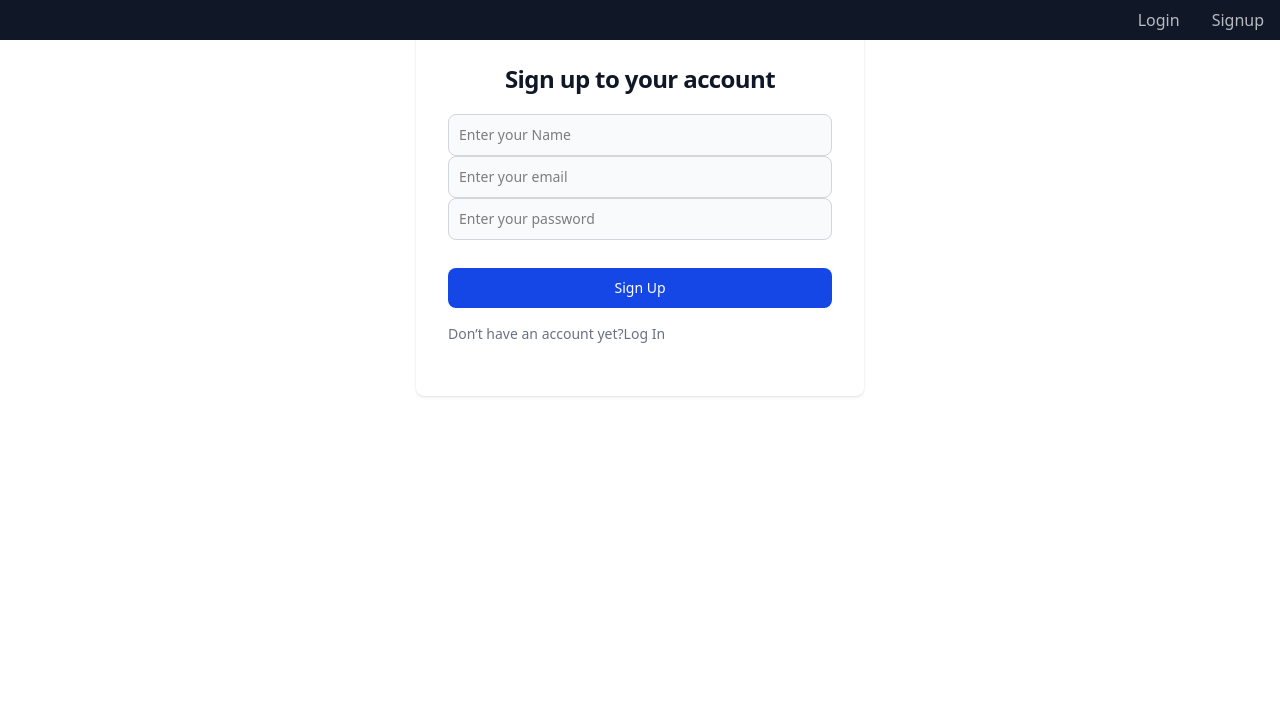
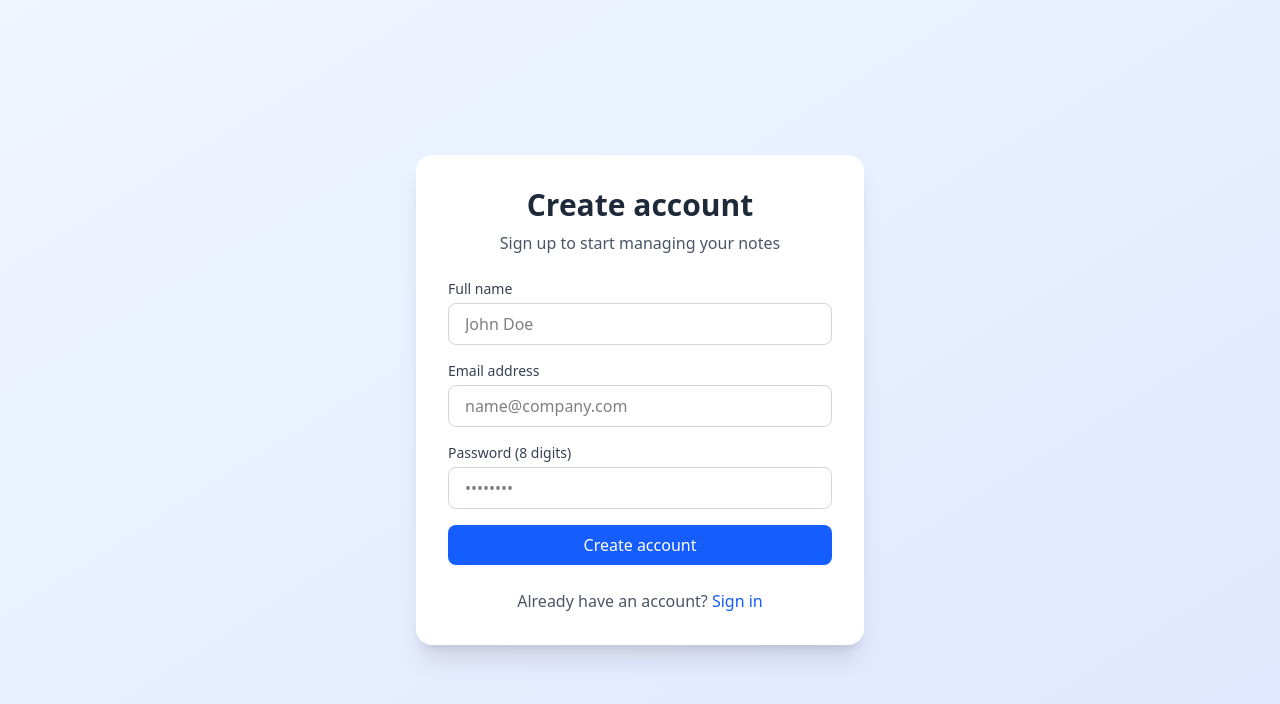
Before and after one commit to akshi009/Let-s-Plan, a React (Vite) app: page /signup in a window 1280 px wide. Shown: the top 704 px of the page. Built offline with nearby package versions, Linux system fonts and the light colour scheme; no server answers.

Commit message:
almost done

```diff
--- a/src/App.jsx
+++ b/src/App.jsx
@@ -3,7 +3,6 @@ import { useEffect } from 'react';
 import { useDispatch } from 'react-redux';
 import { Outlet } from 'react-router-dom';
 import './App.css';
-import Header from './components/Header';
 import { checkAuthSession } from './store/authstore';
 
 function App() {
@@ -15,9 +14,9 @@ const dispatch = useDispatch()
 
   return (
     <>
-    <header className="fixed top-0 right-0 w-full bg-transparent z-10">
+    {/* <header className="fixed top-0 right-0 w-full bg-transparent z-10">
         <Header/>
-      </header>
+      </header> */}
 
       {/* Main Content */}
       <main className="  ">
--- a/src/appwrite/todo_appwrite.js
+++ b/src/appwrite/todo_appwrite.js
@@ -53,6 +53,7 @@ export class AppwriteTodo{
     async updateTodo(todoId,title)
     {
 
+
         try {
             const newtitle = await this.database.updateDocument(
                 config.appwriteDatabaseId,
@@ -107,8 +108,9 @@ export class AppwriteTodo{
     }
     async updateTask(taskId,title,color ,Date ,DueDate)
     {
-
+        console.log(title.typeof,"type1")
         try {
+            console.log(title.typeof,"type2")
             const newtitle = await this.database.updateDocument(
                 config.appwriteDatabaseId,
                 config.appwritetaskCollectionId,
@@ -117,7 +119,7 @@ export class AppwriteTodo{
             )
             return newtitle
         } catch (error) {
-            console.log(error,': from task appupdate updateTodo')
+            console.log(error,': from task appupdate updateTask')
         }
     }
 
--- a/src/components/Sidebar.jsx
+++ b/src/components/Sidebar.jsx
@@ -62,7 +62,7 @@ function Sidebar({ selectedTodo, activeTodoId, isSidebarOpen, setIsSidebarOpen }
   return (
     <div className={`fixed left-0 top-0  h-screen ${isSidebarOpen ? " z-50 md:w-0 w-full md:z-0" : "z-0"}`}>
       <button
-        className="fixed top-4 left-4 p-2 z-100 focus:outline-none "
+        className=" fixed  top-4 left-4 p-2 z-100 focus:outline-none "
         onClick={() => setIsSidebarOpen(!isSidebarOpen)}
       >
         {isSidebarOpen ? <X size={24} className="text-white" /> : <Menu size={24} />}
--- a/src/components/login.jsx
+++ b/src/components/login.jsx
@@ -8,25 +8,20 @@ import { login as authlogin } from '../store/authstore'
 function Login() {
     const navigate = useNavigate()
     const dispatch = useDispatch()
-    const [error,setError]= useState()
-    const {register,handleSubmit} = useForm()
+    const [error, setError] = useState()
+    const { register, handleSubmit, formState: { errors } } = useForm()
 
-    const login = async (data)=>{
+    const login = async (data) => {
       setError('')
-      console.log(data)
       try {
-        const session = await auth.login(data ) //didn't get properly
-        if(session)
-        {
-          const userdata= await auth.getUser()
+        const session = await auth.login(data)
+        if(session) {
+          const userdata = await auth.getUser()
           if(userdata) dispatch(authlogin(userdata))
           navigate('/')
+        } else {
+          setError('Invalid credentials')
         }
-        else{
-          setError('Invalid Token')
-        }
-
-
       } catch (error) {
         setError(error.message)
         console.log(error)
@@ -34,72 +29,88 @@ function Login() {
     }
 
   return (
-    <section>
-      <div className="flex flex-col items-center justify-center px-6 text-white mx-auto py-10 lg:py-0">
+    <section className="justify-center h-screen items-center flex  flex-col  bg-gradient-to-br from-blue-50 to-indigo-100">
 
-      <div className="w-full bg-white rounded-lg shadow dark:border md:mt-0 sm:max-w-md xl:p-0 dark:bg-gray-900 dark:border-gray-700">
-          <div className="p-6 space-y-4 md:space-y-6 sm:p-8">
-              <h1 className="text-xl text-center font-bold leading-tight tracking-tight text-gray-900 md:text-2xl dark:text-white">
-                  Log in to your account
-              </h1>
-              <form onSubmit={handleSubmit(login)} className='mt-8'>
+  <div className="md:w-1/2 flex items-center justify-center p-6 md:p-6">
+    <div className="w-full max-w-md bg-white rounded-2xl shadow-xl p-6 md:p-8">
+      <div className="text-center mb-6">
+        <h2 className="text-2xl md:text-3xl font-bold text-gray-800">Log in</h2>
+        <p className="text-gray-600 mt-2">Enter your credentials to access your account</p>
+      </div>
+
+      <form onSubmit={handleSubmit(login)} className="space-y-4">
         <div>
+          <label htmlFor="email" className="block text-sm font-medium text-gray-700 mb-1">Email address</label>
           <input
-                label="Email: "
-                placeholder="Enter your email"
+            id="email"
             type="email"
-                 className="bg-gray-50 border border-gray-300 text-black  text-sm rounded-lg focus:ring-blue-500 focus:border-blue-500 block w-full p-2.5 dark:bg-gray-700 dark:border-gray-600 dark:placeholder-gray-400  dark:focus:ring-blue-500 dark:focus:border-blue-500"
+            placeholder="name@company.com"
+            className="w-full px-4 py-2 rounded-lg border border-gray-300 focus:ring-2 focus:ring-blue-500 focus:border-transparent transition-all duration-200 outline-none"
             {...register("email", {
-                    required: true,
+              required: "Email is required",
               validate: {
-                        matchPatern: (value) => /^\w+([.-]?\w+)*@\w+([.-]?\w+)*(\.\w{2,3})+$/.test(value) ||
-                        "Email address must be a valid address",
+                matchPattern: (value) =>
+                  /^\w+([.-]?\w+)*@\w+([.-]?\w+)*(\.\w{2,3})+$/.test(value) ||
+                  "Please enter a valid email address"
               }
             })}
           />
+          {errors.email && (
+            <p className="mt-1 text-sm text-red-600">{errors.email.message}</p>
+          )}
         </div>
+
         <div>
+          <div className="flex items-center justify-between mb-1">
+            <label htmlFor="password" className="block text-sm font-medium text-gray-700">Password</label>
+          </div>
           <input
-                label="Password: "
-                placeholder="Enter your password"
+            id="password"
             type="password"
-                 className="bg-gray-50 border border-gray-300 text-black  text-sm rounded-lg focus:ring-blue-500 focus:border-blue-500 block w-full p-2.5 dark:bg-gray-700 dark:border-gray-600 dark:placeholder-gray-400  dark:focus:ring-blue-500 dark:focus:border-blue-500"
+            placeholder="••••••••"
+            className="w-full px-4 py-2 rounded-lg border border-gray-300 focus:ring-2 focus:ring-blue-500 focus:border-transparent transition-all duration-200 outline-none"
             {...register("password", {
-                    required: true,
-
+              required: "Password is required"
             })}
           />
-                  </div>
-                  <div className="flex items-center justify-between">
-                      <div className="flex items-start">
-                          <div className="flex items-center h-5">
-
+          {errors.password && (
+            <p className="mt-1 text-sm text-red-600">{errors.password.message}</p>
+          )}
         </div>
 
+        {error && (
+          <div className="px-4 py-3 bg-red-50 border-l-4 border-red-500 rounded-md">
+            <div className="flex">
+              <div className="flex-shrink-0">
+                <svg className="h-5 w-5 text-red-500" viewBox="0 0 20 20" fill="currentColor">
+                  <path fillRule="evenodd" d="M10 18a8 8 0 100-16 8 8 0 000 16zM8.707 7.293a1 1 0 00-1.414 1.414L8.586 10l-1.293 1.293a1 1 0 101.414 1.414L10 11.414l1.293 1.293a1 1 0 001.414-1.414L11.414 10l1.293-1.293a1 1 0 00-1.414-1.414L10 8.586 8.707 7.293z" clipRule="evenodd" />
+                </svg>
               </div>
-                      {/* <a href="#" className="text-sm font-medium text-primary-600 hover:underline dark:text-primary-500">Forgot password?</a> */}
+              <div className="ml-3">
+                <p className="text-sm text-red-700">{error}</p>
               </div>
+            </div>
+          </div>
+        )}
 
         <button
           type="submit"
-          className="text-white w-full cursor-pointer my-2 bg-blue-700 hover:bg-blue-800 focus:ring-4 focus:outline-none focus:ring-blue-300 font-medium rounded-lg text-sm   px-5 py-2.5 text-center dark:bg-blue-600 dark:hover:bg-blue-700 dark:focus:ring-blue-800"
+          className="w-full cursor-pointer bg-blue-600 hover:bg-blue-700 focus:ring-4 focus:ring-blue-300 text-white font-medium py-2 px-4 rounded-lg transition-all duration-200"
         >
-          Log In
+          Sign in
         </button>
+      </form>
 
-        {error && <p className="text-red-500  text-center text-sm mb-5">{error}</p>}
-                  <p className="text-sm font-light mt-2 text-gray-500 dark:text-gray-400">
-                      Don’t have an account yet?
-
+      <div className="mt-6 text-center">
+        <p className="text-gray-600">
+          Don't have an account?{' '}
           <Link
             to='/signup'
-                      className="font-medium text-primary-600 hover:underline cursor-pointer dark:text-primary-500"
+            className="text-blue-600 hover:text-blue-800 font-medium hover:underline"
           >
-                         Sign Up
+            Create account
           </Link>
         </p>
-
-              </form>
       </div>
     </div>
   </div>
--- a/src/components/signup.jsx
+++ b/src/components/signup.jsx
@@ -8,116 +8,130 @@ import { login } from '../store/authstore'
 function Signup() {
     const navigate = useNavigate()
     const dispatch = useDispatch()
-    const {register,handleSubmit}=useForm()
-    const [error,setError]=useState('')
+    const { register, handleSubmit, formState: { errors } } = useForm()
+    const [error, setError] = useState('')
 
-    const signup = async (data)=>{
-
+    const signup = async (data) => {
         setError('')
-        console.log(data)
         try {
             const session = await auth.Signup(data)
-            if(session)
-            {
+            if(session) {
                 const userdata = await auth.getUser()
                 if(userdata) dispatch(login(userdata))
                 navigate('/')
-            }
-            else{
+            } else {
                 setError('Invalid credentials')
             }
-
         } catch (error) {
             setError(error.message)
-            console.log(error ,': In signup')
+            console.log(error, ': In signup')
         }
     }
+
     return (
-    <section>
-        <div className="flex flex-col items-center justify-center px-6 text-white mx-auto py-10 lg:py-0">
+        <section className="justify-center h-screen items-center flex flex-col bg-gradient-to-br from-blue-50 to-indigo-100">
+            <div className="md:w-1/2 flex items-center justify-center p-6 md:p-6">
+                <div className="w-full max-w-md bg-white rounded-2xl shadow-xl p-6 md:p-8">
+                    <div className="text-center mb-6">
+                        <h2 className="text-2xl md:text-3xl font-bold text-gray-800">Create account</h2>
+                        <p className="text-gray-600 mt-2">Sign up to start managing your notes</p>
+                    </div>
 
-      <div className="w-full bg-white rounded-lg shadow dark:border md:mt-0 sm:max-w-md xl:p-0 dark:bg-gray-900 dark:border-gray-700">
-          <div className="p-6 space-y-4 md:space-y-6 sm:p-8">
-
-
-                <form onSubmit={handleSubmit(signup)} className='mt-8'>
-                <div className="mb-5">
-        <h1 className="text-xl mb-5 text-center font-bold leading-tight tracking-tight text-gray-900 md:text-2xl dark:text-white">
-                  Sign up to your account
-              </h1>
+                    <form onSubmit={handleSubmit(signup)} className="space-y-4">
                         <div>
+                            <label htmlFor="name" className="block text-sm font-medium text-gray-700 mb-1">Full name</label>
                             <input
-                label="Name: "
-                placeholder="Enter your Name"
-                type="name"
-                 className="bg-gray-50 border border-gray-300 text-black  text-sm rounded-lg focus:ring-blue-500 focus:border-blue-500 block w-full p-2.5 dark:bg-gray-700 dark:border-gray-600 dark:placeholder-gray-400  dark:focus:ring-blue-500 dark:focus:border-blue-500"
+                                id="name"
+                                type="text"
+                                placeholder="John Doe"
+                                className="w-full px-4 py-2 rounded-lg border border-gray-300 focus:ring-2 focus:ring-blue-500 focus:border-transparent transition-all duration-200 outline-none"
                                 {...register("name", {
-                    required: true,
-
+                                    required: "Name is required"
                                 })}
                             />
+                            {errors.name && (
+                                <p className="mt-1 text-sm text-red-600">{errors.name.message}</p>
+                            )}
                         </div>
+
                         <div>
+                            <label htmlFor="email" className="block text-sm font-medium text-gray-700 mb-1">Email address</label>
                             <input
-                label="Email: "
-                placeholder="Enter your email"
+                                id="email"
                                 type="email"
-                 className="bg-gray-50 border border-gray-300 text-black  text-sm rounded-lg focus:ring-blue-500 focus:border-blue-500 block w-full p-2.5 dark:bg-gray-700 dark:border-gray-600 dark:placeholder-gray-400  dark:focus:ring-blue-500 dark:focus:border-blue-500"
+                                placeholder="name@company.com"
+                                className="w-full px-4 py-2 rounded-lg border border-gray-300 focus:ring-2 focus:ring-blue-500 focus:border-transparent transition-all duration-200 outline-none"
                                 {...register("email", {
-                    required: true,
+                                    required: "Email is required",
                                     validate: {
-                        matchPatern: (value) => /^\w+([.-]?\w+)*@\w+([.-]?\w+)*(\.\w{2,3})+$/.test(value) ||
-                        "Email address must be a valid address",
+                                        matchPattern: (value) =>
+                                            /^\w+([.-]?\w+)*@\w+([.-]?\w+)*(\.\w{2,3})+$/.test(value) ||
+                                            "Please enter a valid email address"
                                     }
                                 })}
                             />
+                            {errors.email && (
+                                <p className="mt-1 text-sm text-red-600">{errors.email.message}</p>
+                            )}
                         </div>
+
                         <div>
+                            <label htmlFor="password" className="block text-sm font-medium text-gray-700 mb-1">Password (8 digits)</label>
                             <input
-                label="Password: "
-                placeholder="Enter your password"
+                                id="password"
                                 type="password"
-                 className="bg-gray-50 border border-gray-300 text-black  text-sm rounded-lg focus:ring-blue-500 focus:border-blue-500 block w-full p-2.5 dark:bg-gray-700 dark:border-gray-600 dark:placeholder-gray-400  dark:focus:ring-blue-500 dark:focus:border-blue-500"
+                                placeholder="••••••••"
+                                className="w-full px-4 py-2 rounded-lg border border-gray-300 focus:ring-2 focus:ring-blue-500 focus:border-transparent transition-all duration-200 outline-none"
                                 {...register("password", {
-                    required: true,
-
+                                    required: "Password is required",
+                                    minLength: {
+                                        value: 8,
+                                        message: "Password must be at least 8 characters"
+                                    }
                                 })}
                             />
-                  </div>
-                  <div className="flex items-center justify-between">
-                      <div className="flex items-start">
-                          <div className="flex items-center h-5">
 
+                            {errors.password && (
+                                <p className="mt-1 text-sm text-red-600">{errors.password.message}</p>
+                            )}
                         </div>
 
+                        {error && (
+                            <div className="px-4 py-3 bg-red-50 border-l-4 border-red-500 rounded-md">
+                                <div className="flex">
+                                    <div className="flex-shrink-0">
+                                        <svg className="h-5 w-5 text-red-500" viewBox="0 0 20 20" fill="currentColor">
+                                            <path fillRule="evenodd" d="M10 18a8 8 0 100-16 8 8 0 000 16zM8.707 7.293a1 1 0 00-1.414 1.414L8.586 10l-1.293 1.293a1 1 0 101.414 1.414L10 11.414l1.293 1.293a1 1 0 001.414-1.414L11.414 10l1.293-1.293a1 1 0 00-1.414-1.414L10 8.586 8.707 7.293z" clipRule="evenodd" />
+                                        </svg>
                                     </div>
-                      {/* <a href="#" className="text-sm font-medium text-primary-600 hover:underline dark:text-primary-500">Forgot password?</a> */}
+                                    <div className="ml-3">
+                                        <p className="text-sm text-red-700">{error}</p>
                                     </div>
+                                </div>
+                            </div>
+                        )}
 
                         <button
                             type="submit"
-          className="text-white w-full cursor-pointer my-2 bg-blue-700 hover:bg-blue-800 focus:ring-4 focus:outline-none focus:ring-blue-300 font-medium rounded-lg text-sm   px-5 py-2.5 text-center dark:bg-blue-600 dark:hover:bg-blue-700 dark:focus:ring-blue-800"
+                            className="w-full bg-blue-600 hover:bg-blue-700 focus:ring-4 focus:ring-blue-300 text-white font-medium cursor-pointer py-2 px-4 rounded-lg transition-all duration-200"
                         >
-          Sign Up
+                            Create account
                         </button>
+                    </form>
 
-        {error && <p className="text-red-500  text-center text-sm mb-5">{error}</p>}
-                  <p className="text-sm font-light mt-2 text-gray-500 dark:text-gray-400">
-                      Don’t have an account yet?
-
+                    <div className="mt-6 text-center">
+                        <p className="text-gray-600">
+                            Already have an account?{' '}
                             <Link
                                 to='/login'
-                      className="font-medium text-primary-600 hover:underline cursor-pointer dark:text-primary-500"
+                                className="text-blue-600 hover:text-blue-800 font-medium hover:underline"
                             >
-                        Log In
+                                Sign in
                             </Link>
                         </p>
                     </div>
-              </form>
                 </div>
             </div>
-               </div>
-
         </section>
     )
 }
--- a/src/main.jsx
+++ b/src/main.jsx
@@ -1,4 +1,3 @@
-import { StrictMode } from 'react'
 import { createRoot } from 'react-dom/client'
 import { Provider } from 'react-redux'
 import { createBrowserRouter, RouterProvider } from 'react-router-dom'
@@ -39,9 +38,9 @@ const router = createBrowserRouter([
 ])
 
 createRoot(document.getElementById('root')).render(
-  <StrictMode>
+  // <StrictMode>
    <Provider store={store}>
     <RouterProvider router={router}/>
     </Provider>
-  </StrictMode>,
+  // </StrictMode>,
 )
--- a/src/store/taskSlice.js
+++ b/src/store/taskSlice.js
@@ -23,6 +23,7 @@ export const deleteTask = createAsyncThunk("tasks/deleteTask", async (taskId) =>
 
 // Update task ( Pass updated title & color)
 export const updateTask = createAsyncThunk("tasks/updateTask", async ({ taskId, title, color }) => {
+    console.log(title.typeof,"type3")
     await appwritetodo.updateTask(taskId, title, color);
     return { taskId, title, color };
 });
```
Also changed, not shown: src/components/Home.jsx (+7 -5 lines), src/components/Subtask.jsx (+32 -11 lines), src/components/TaskList.jsx (+39 -36 lines), 1 other file (tests, documents, lock files or other folders). Lines whose indentation alone changed are shown as unchanged.
